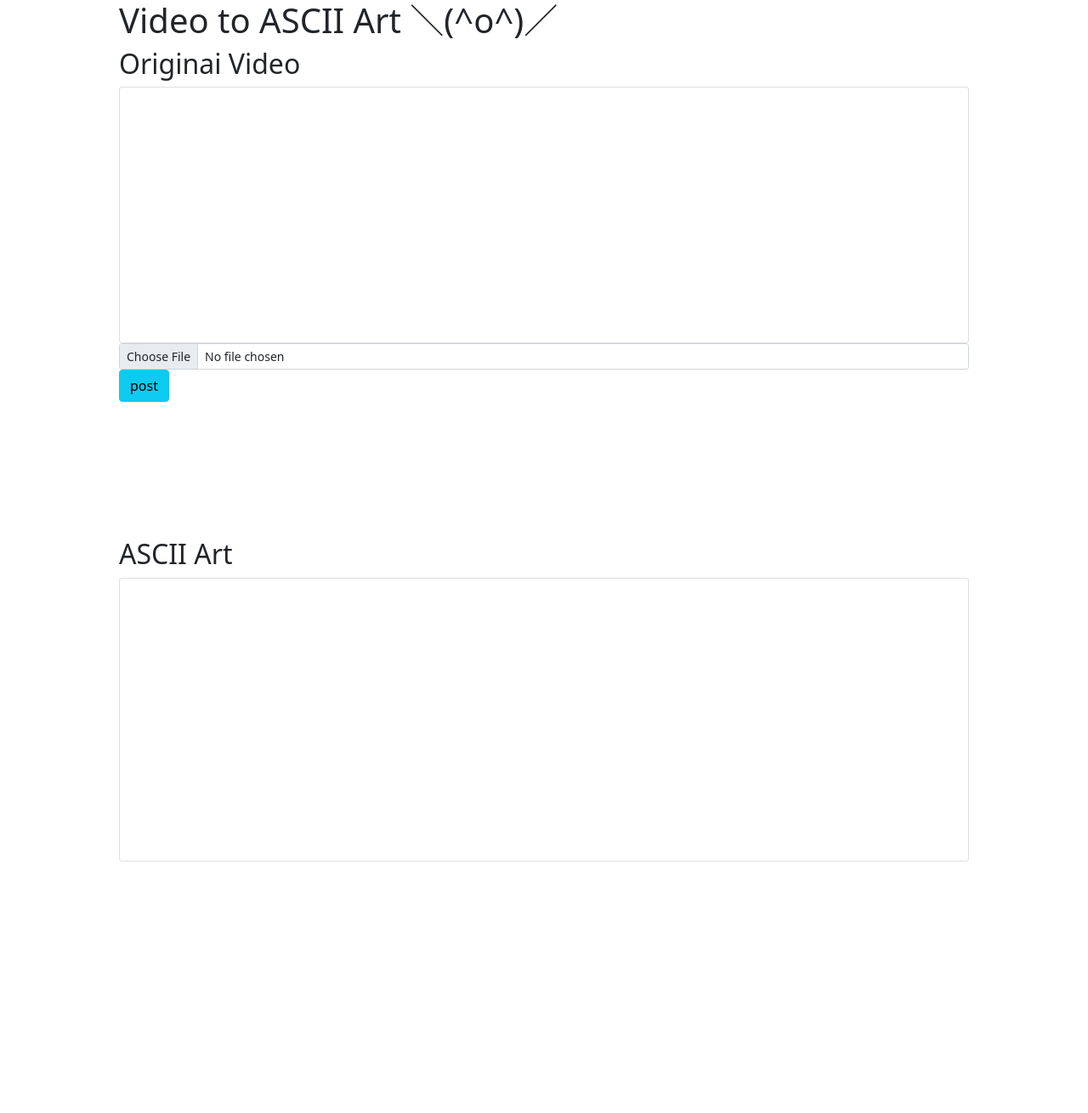
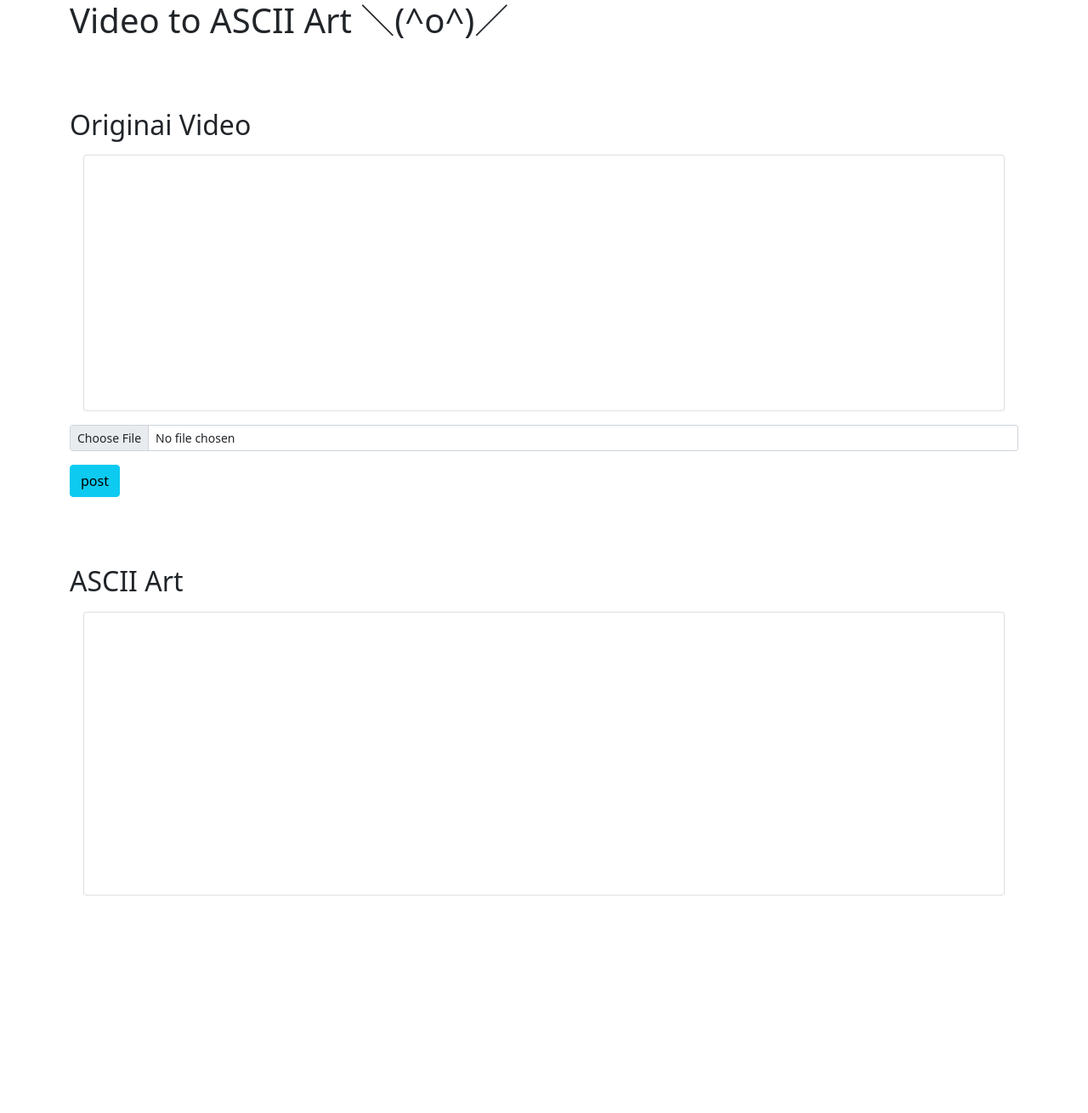
Before and after one commit to kemkemG0/HackCamp2021, a FastAPI app: page / in a window 1280 px wide. Shown: the top 1310 px of the page at 85% size. Before the commit the page ends 1014 px from the top, so only its background shows below. Run offline with FastAPI, Linux system fonts and the light colour scheme.

Commit message:
add some funcs

```diff
--- a/fast-app/app.py
+++ b/fast-app/app.py
@@ -46,7 +46,7 @@ def api(video: UploadFile = File(...)):
 
     save_all_frames(tmp_path)
 
-    data = 'OK!!!!!!'
+    data = [1, 2, 3, 4, 5, 6, 7, 8, 9, 10]
 
     return {"art": data}
 
--- a/fast-app/templates/index.html
+++ b/fast-app/templates/index.html
@@ -12,27 +12,29 @@
     <title>Video to ASCII Art</title>
 </head>
 <body>
-    <div class="container" style="width: 80%;">
+    <div class="container" style="width: 100%;">
 
         <h1>Video to ASCII Art ＼(^o^)／</h1>
 
-        <div class="row">
+        <div class="row" style="margin-top: 5rem;margin-bottom: 5rem;">
             <div class="col">
                 <h2>Originai Video</h2>
-                <div class="card" style="">
+                <div class="card" style="margin:1rem;">
                     <iframe height="300" src="" id="selected-file"></iframe>
                 </div>
-                <form id='videoform'>
+                <form id='videoform' style="margin-top: 1rem;margin-bottom: 1rem;">
                     <input class="form-control form-control-sm" id="user-file" type="file">
                 </form>
                 <button class="btn btn-info" onclick="fetch_data()">post</button>
             </div>
         </div>
 
-        <div class="row" style="margin-top: 10rem; margin-bottom: 30rem;">
+        <div style="text-align: center;"><img src="../static/imgs/converting.gif" id="convImg" class="mx-auto"  style="display:none;" alt=""></div>
+
+        <div class="row" style="margin-top: 5rem; margin-bottom: 30rem;">
             <div class="col">
                 <h2>ASCII Art</h2>
-                <div class="card">
+                <div class="card" style="margin:1rem;">
                     <div class="card-body">
                         <div id = "result" style="font-size:35%; height:300px;"></div>
                     </div>
```
Also changed, not shown: fast-app/static/js/main.js (+28 -6 lines).
